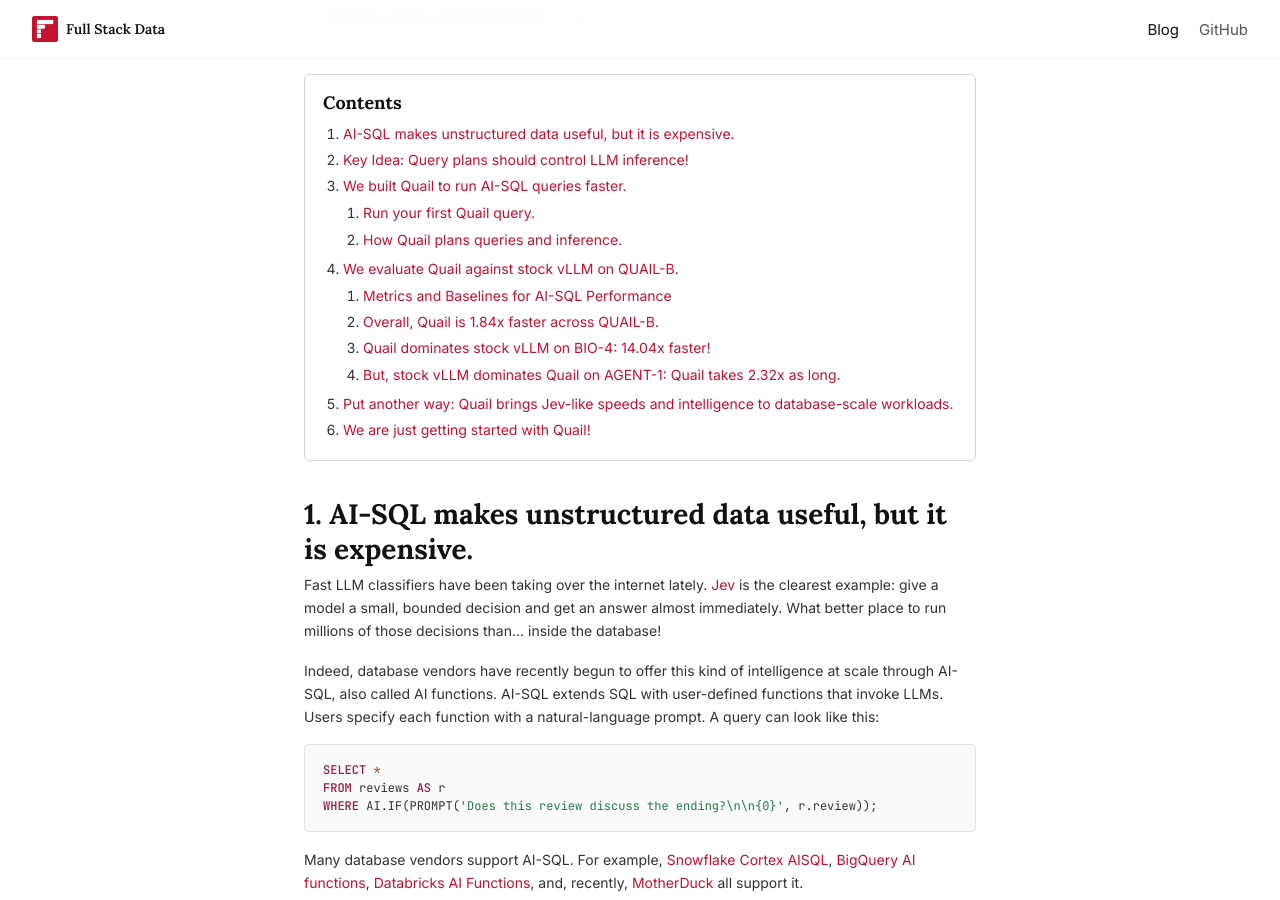
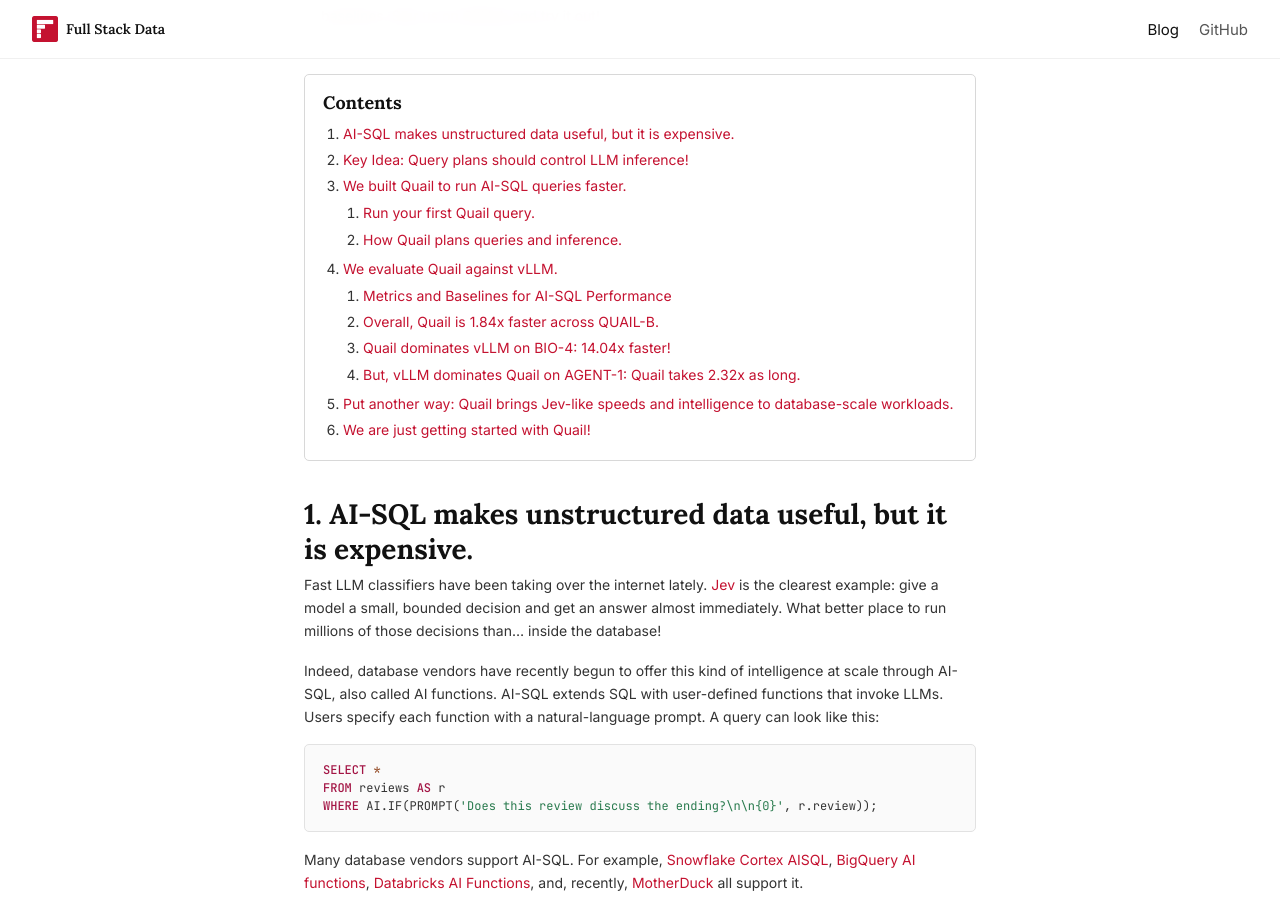
Before and after one commit to fsdatalab/fsdatalab.github.io, a Jekyll site: the page built from _posts/2026-09-24-introducing-quail.md, in a window 1280 px wide and 900 px high, scrolled down 489 px. Built offline with Jekyll 4.4.1, drawn with Linux system fonts in a browser that asks for light colours; some of the changed text lies outside the part shown.

Commit message:
Shorten the Quail benchmark headings

```diff
--- a/_posts/2026-09-24-introducing-quail.md
+++ b/_posts/2026-09-24-introducing-quail.md
@@ -31,12 +31,12 @@
       <li><a href="#32-quail-jointly-plans-queries-and-inference">How Quail plans queries and inference.</a></li>
     </ol>
   </li>
-  <li><a href="#4-we-evaluate-quail-against-stock-vllm-on-quail-b">We evaluate Quail against stock vLLM on QUAIL-B.</a>
+  <li><a href="#4-we-evaluate-quail-against-vllm">We evaluate Quail against vLLM.</a>
     <ol>
       <li><a href="#41-metrics-and-baselines-for-ai-sql-performance">Metrics and Baselines for AI-SQL Performance</a></li>
       <li><a href="#42-overall-quail-is-184x-faster-across-quail-b">Overall, Quail is 1.84x faster across QUAIL-B.</a></li>
-      <li><a href="#43-quail-dominates-stock-vllm-on-bio-4-1404x-faster">Quail dominates stock vLLM on BIO-4: 14.04x faster!</a></li>
-      <li><a href="#44-but-stock-vllm-dominates-quail-on-agent-1-quail-takes-232x-as-long">But, stock vLLM dominates Quail on AGENT-1: Quail takes 2.32x as long.</a></li>
+      <li><a href="#43-quail-dominates-vllm-on-bio-4-1404x-faster">Quail dominates vLLM on BIO-4: 14.04x faster!</a></li>
+      <li><a href="#44-but-vllm-dominates-quail-on-agent-1-quail-takes-232x-as-long">But, vLLM dominates Quail on AGENT-1: Quail takes 2.32x as long.</a></li>
     </ol>
   </li>
   <li><a href="#5-put-another-way-quail-brings-jev-like-speeds-and-intelligence-to-database-scale-workloads">Put another way: Quail brings Jev-like speeds and intelligence to database-scale workloads.</a></li>
@@ -621,7 +621,7 @@
 modeling head matrix. By using the smaller matrix, Quail reduces
 computation and GPU memory use by the output head.
 
-# 4. We evaluate Quail against stock vLLM on QUAIL-B.
+# 4. We evaluate Quail against vLLM.
 
 <aside class="tldr result-callout">Quail is faster than a &quot;stock&quot; vLLM baseline on 27 of the 29 QUAIL-B queries. The <strong>(geometric) mean speedup is 1.84x</strong>, and the <strong>maximum speedup is 11.22x</strong> on BIO-2. The two queries where stock vLLM wins expose one missing feature clearly: Quail does not yet reuse matching prefixes across different rows.</aside>
 
@@ -757,7 +757,7 @@
 not yet reuse matching prefixes across rows, so it recomputes far more
 KV tokens on each query. Section 4.4 examines AGENT-1.
 
-## 4.3 Quail dominates stock vLLM on BIO-4: 14.04x faster!
+## 4.3 Quail dominates vLLM on BIO-4: 14.04x faster!
 
 BIO-4 contains the kind of reuse Quail currently handles well: long
 shared documents, two joins, and millions of related model calls whose
@@ -792,7 +792,7 @@
 Quail also recomputes less KV. It recomputes 18.0 million tokens,
 compared with 50.3 million for stock vLLM.
 
-## 4.4 But, stock vLLM dominates Quail on AGENT-1: Quail takes 2.32x as long.
+## 4.4 But, vLLM dominates Quail on AGENT-1: Quail takes 2.32x as long.
 
 AGENT-1 contains a different kind of reuse. It filters 1,772 cumulative
 snapshots from software agent runs. Separate rows contain overlapping
```
